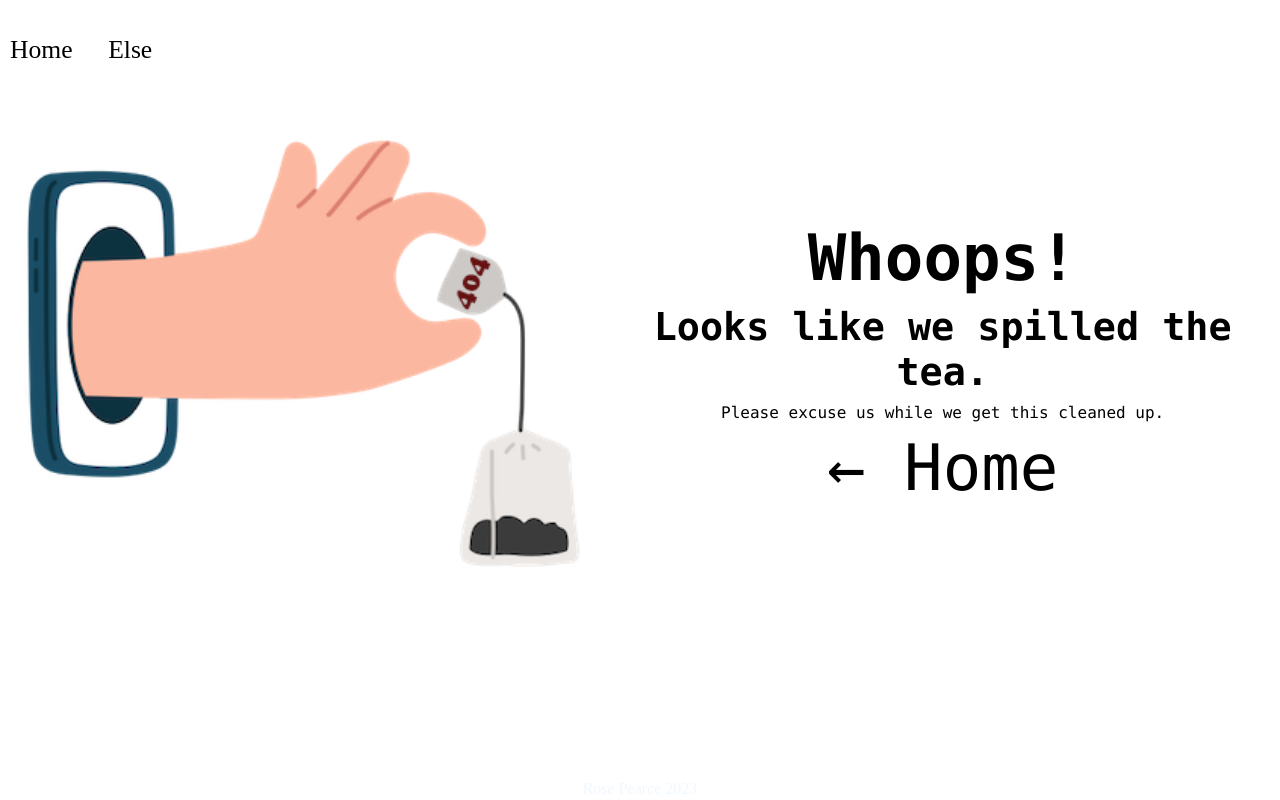
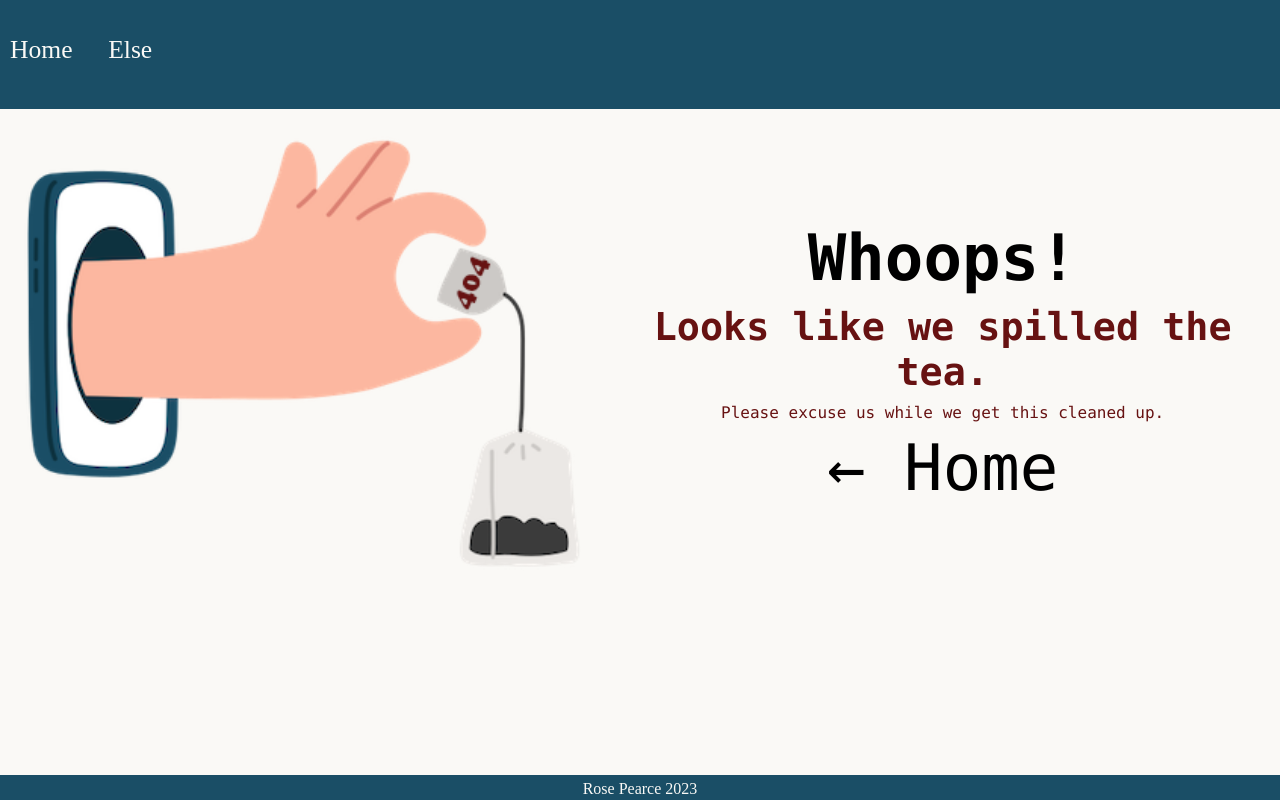
Before and after one commit to pearcevr/404Styles, a plain HTML site: page index.html in a window 1280 px wide. Drawn offline with Linux system fonts and the light colour scheme.

Commit message:
changed colors to variables

```diff
--- a/style.css
+++ b/style.css
@@ -1,12 +1,13 @@
-.root {
+:root {
 
---offwht: #FAF9F6;
---rd:  #671212;
---tl:#1A4E66;
+    --blu: #1A4E66;
+    --rd: #671212;
+    --offwhte:#FAF9F6;
+
 }
 
 html{
-    background-color: var(--offwht);
+    background-color: var(--offwhte);
 }
 div, h1, h2, h3, h4, h5, h6, p {
     margin: 0;
@@ -14,7 +15,7 @@ div, h1, h2, h3, h4, h5, h6, p {
 }
 a{
     text-decoration: none;
-    color:var(--offwht);
+    color:var(--offwhte);
 }
 a:hover {
     text-decoration: underline;
@@ -22,7 +23,7 @@ a:hover {
 
 body{
     font-family: 'lucida console';
-    color: rd;
+    color: var(--rd);
     margin: 0;
     padding: 0;
     border:0;
@@ -30,8 +31,8 @@ body{
 
 nav {
     padding: 25px 0% 35px 0%;
-    background-color:var(--tl);
-    color:var(--offwht);
+    background-color: var(--blu);
+    color:var(--offwhte);
     display:flex;
     align-items:center;
     justify-content:flex-start;
@@ -39,8 +40,8 @@ nav {
     font-family: serif;
 }
 footer {
-    background-color:var(--tl);
-    color:aliceblue;
+    background-color: var(--blu);
+    color:var(--offwhte);
     text-align: center;
     position: absolute;
     bottom:0;
@@ -50,7 +51,7 @@ footer {
 
 }
 a:visited {
-    color:var(--offwht);
+    color:var(--offwhte);
 }
 nav a{
     margin-right: 1em;
```
